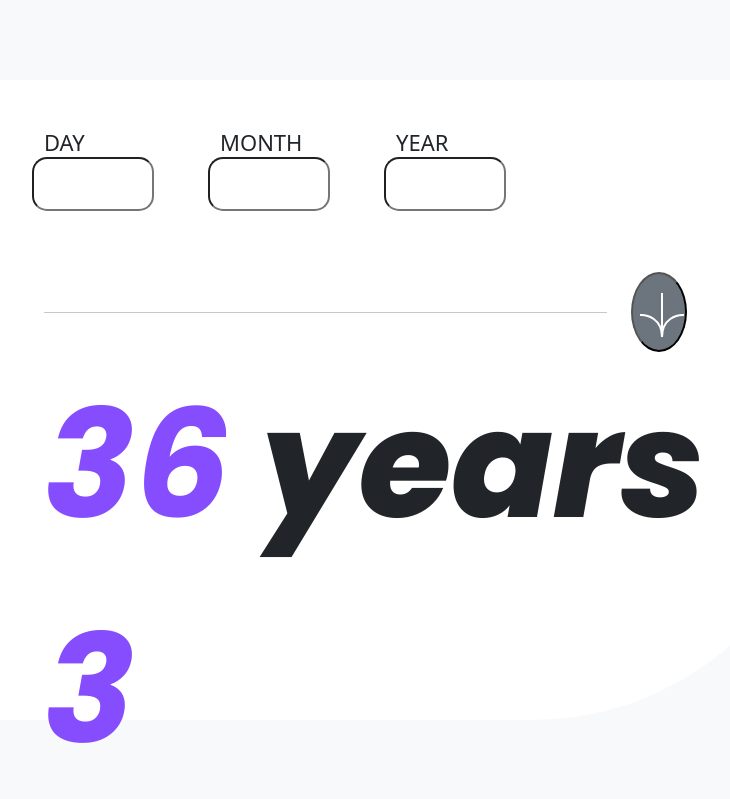
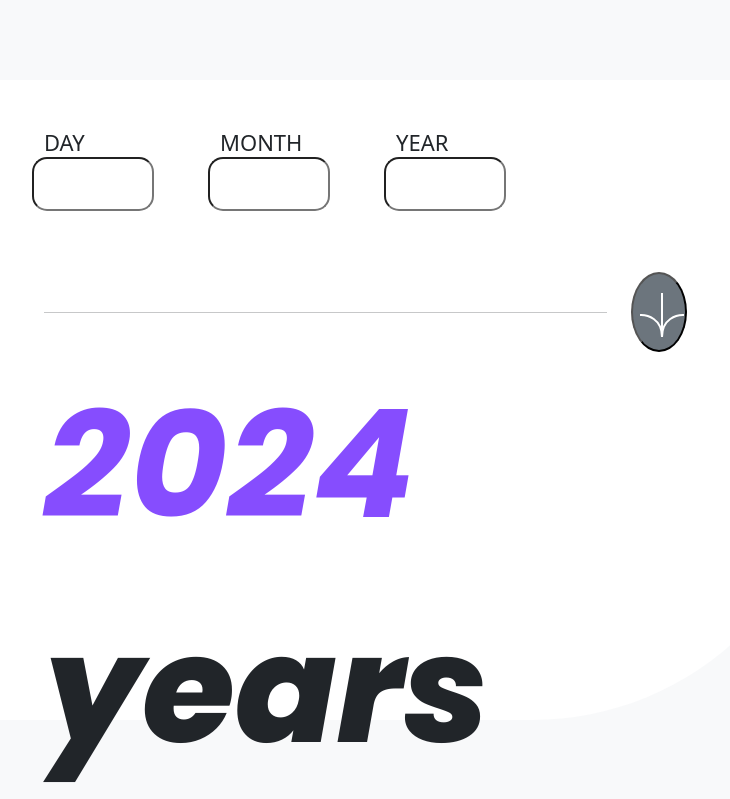
Before and after one commit to art3xias23/Bootstrap5-FronEndMentor, a plain HTML site: page age-calculator-app-main/index.html in a window 1280 px wide. Both pictures are taken after a click on the button 914 px from the left and 311 px from the top of the page. Shown: the top 799 px of the page, without its empty margins (256-986 px from the left). Drawn offline with nearby package versions, Linux system fonts and the light colour scheme.

Commit message:
Added functionality

```diff
--- a/age-calculator-app-main/index.html
+++ b/age-calculator-app-main/index.html
@@ -37,7 +37,7 @@
 						<label>DAY</label>
 					</div>
 					<div class="row date-input">
-						<input id="getyears">
+						<input id="getdays">
 					</div>
 				</div>
 				<div class=" col-3 d-flex flex-column">
@@ -53,7 +53,7 @@
 						<label>YEAR</label>
 					</div>
 					<div class="row date-input bg-primary">
-						<input id="getdays">
+						<input id="getyears">
 					</div>
 				</div>
 			</div>
@@ -87,10 +87,7 @@
 		Challenge by <a href="https://www.frontendmentor.io?ref=challenge" target="_blank">Frontend Mentor</a>.
 		Coded by <a href="#">Konstantin Milchev</a>.
 	</div>
-	<script>
-		setNumbers(){
-
-		}
+	<script src="script.js">
 	</script>
 </body>
 
--- /dev/null
+++ b/age-calculator-app-main/script.js
@@ -0,0 +1,49 @@
+
+function setNumbers() {
+	console.log("hello")
+	var days = document.getElementById("getdays").value;
+	var months = document.getElementById("getmonths").value;
+	var years = document.getElementById("getyears").value;
+
+	var result = calculateAge(years, months, days);
+
+	var setDays = document.getElementById("setdays");
+	var setMonths = document.getElementById("setmonths");
+	var setYears = document.getElementById("setyears");
+
+	setDays.textContent = result.days;
+	setMonths.textContent = result.months;
+	setYears.textContent = result.years;
+
+
+}
+
+function calculateAge(year, month, day) {
+	// Get the current date
+	var currentDate = new Date();
+
+	// Calculate the difference in years
+	var ageYears = currentDate.getFullYear() - year;
+
+	// Calculate the difference in months
+	var ageMonths = currentDate.getMonth() + 1 - month;
+	if (ageMonths < 0 || (ageMonths === 0 && currentDate.getDate() < day)) {
+		ageYears--;
+		ageMonths += 12;
+	}
+
+	// Calculate the difference in days
+	var ageDays = currentDate.getDate() - day;
+	if (ageDays < 0) {
+		// If the current day is less than the birth day, adjust the age months and days
+		var lastMonth = new Date(currentDate.getFullYear(), currentDate.getMonth(), 0);
+		ageDays += lastMonth.getDate();
+		ageMonths--;
+	}
+
+	return {
+		years: ageYears,
+		months: ageMonths,
+		days: ageDays
+	};
+}
```
